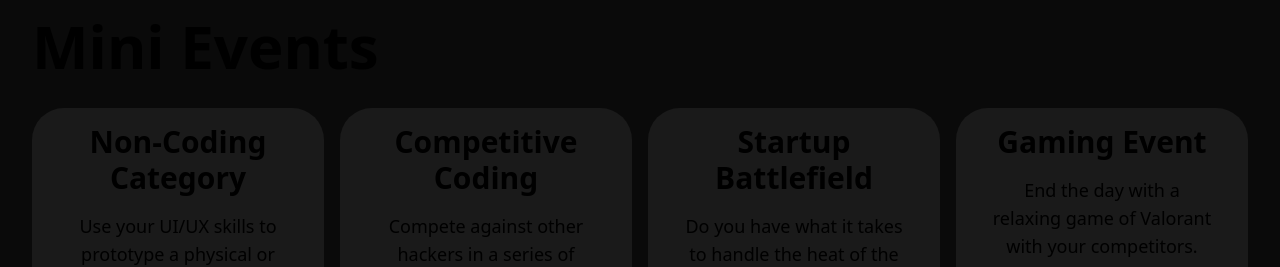
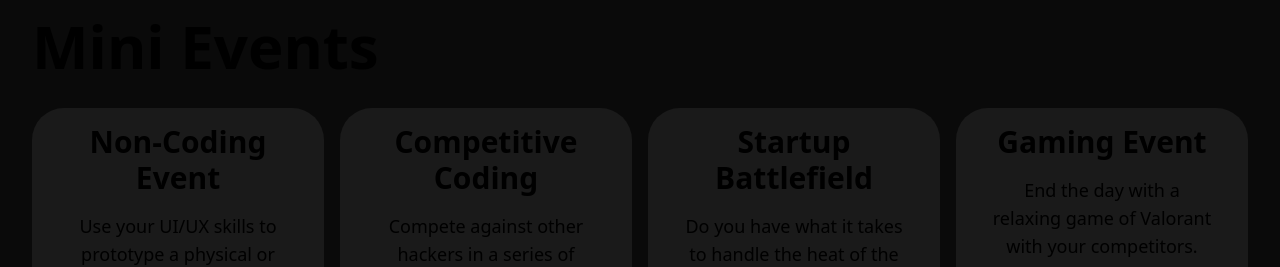
Before and after one commit to 0xPranavDoshi/TISBHacks, a Next.js app: page / in a window 1280 px wide. Shown: the part 1120-1387 px from the top of the page. Built offline with nearby package versions, Linux system fonts and the light colour scheme.

Commit message:
updated text

```diff
--- a/pages/index.tsx
+++ b/pages/index.tsx
@@ -251,7 +251,7 @@ export default function Home() {
             </h1>
             <div className='flex flex-col items-start justify-center w-full h-auto gap-4 sm:flex-row'>
               <MiniEvent
-                title='Non-Coding Category'
+                title='Non-Coding Event'
                 description='Use your UI/UX skills to prototype a physical or digital product within the themes of the hackathon.'
               />
               <MiniEvent
```
